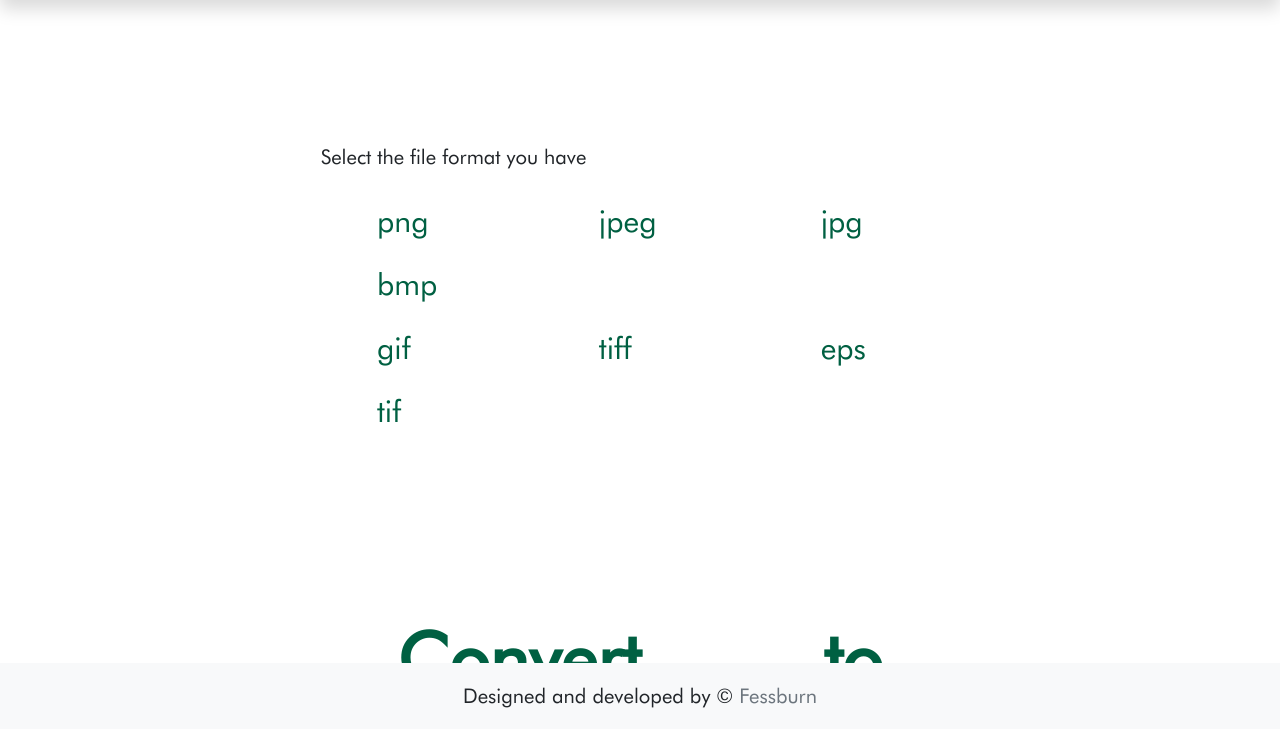
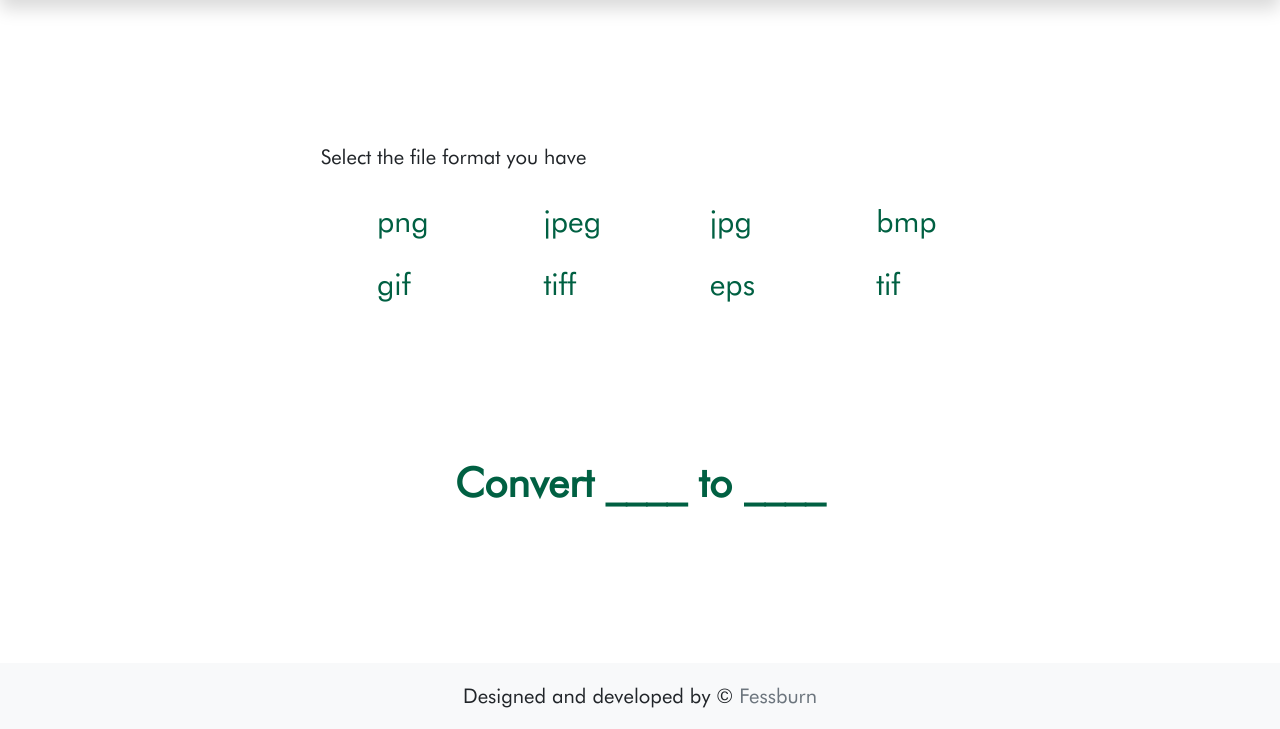
Before and after one commit to Ocolus1/img_convert, a Django app: template main/templates/main/index.html in a window 1280 px wide. Shown: the part 71-800 px from the top of the page. Run offline with Django 3.2, Linux system fonts and the light colour scheme; the template is opened without the code that fills it, so the values that code supplies are empty; some libraries are stand-ins or nearby versions.

Commit message:
change the flex format

```diff
--- a/main/templates/main/index.html
+++ b/main/templates/main/index.html
@@ -1,4 +1,5 @@
 {% extends 'main/base.html' %}{% load static %} {% block content %}
+<link rel="stylesheet" href="{% static 'main/css/main.css' %}" />
 <div class="container mb-5 pb-5">
   <div class="row">
     <div class="position-fixed bottom-0 end-0 p-3" style="z-index: 11">
@@ -39,30 +40,30 @@
         <p class="ps-4 img_format_p">Select the file format you have</p>
         <div class="container">
           <div class="row">
-            <div class="col p-2">
+            <div class="col-6 col-md-3 p-2">
               <span class="img_t">png</span>
             </div>
-            <div class="col p-2">
+            <div class="col-6 col-md-3 p-2">
               <span class="img_t">jpeg</span>
             </div>
-            <div class="col p-2">
+            <div class="col-6 col-md-3 p-2">
               <span class="img_t">jpg</span>
             </div>
-            <div class="col p-2">
+            <div class="col-6 col-md-3 p-2">
               <span class="img_t">bmp</span>
             </div>
           </div>
           <div class="row">
-            <div class="col p-2">
+            <div class="col-6 col-md-3 p-2">
               <span class="img_t">gif</span>
             </div>
-            <div class="col p-2">
+            <div class="col-6 col-md-3 p-2">
               <span class="img_t">tiff</span>
             </div>
-            <div class="col p-2">
+            <div class="col-6 col-md-3 p-2">
               <span class="img_t">eps</span>
             </div>
-            <div class="col p-2">
+            <div class="col-6 col-md-3 p-2">
               <span class="img_t">tif</span>
             </div>
           </div>
--- a/static/main/css/main.css
+++ b/static/main/css/main.css
@@ -41,16 +41,12 @@
 
 .nav_btn:hover {
     color: #ffffff;
-    font-size: 110%;
+    /* font-size: 110%; */
 }
 
 .nav-link {
     color: #006042;
     padding: .3em .5em;
-}
-
-.nav-link:hover {
-    font-size: 110%;
 }
 
 .img_t {
@@ -63,6 +59,12 @@
 
 .img_format {
     padding: 7em 1em 5em 1em;
+}
+
+.rem_header{
+  background: linear-gradient(to right, #006042, #000);
+  -webkit-background-clip: text;
+  -webkit-text-fill-color: transparent;
 }
 
 @media screen and (max-width: 768px) {
@@ -80,7 +82,7 @@
 
 @media screen and (min-width: 992px) {
     .h_4 {
-        font-size: 350%;
+        font-size: 200%;
     }
 
     .img_t {
```
Also changed, not shown: db.sqlite3, download/1CSk2aI3LLr.jpeg (deleted), download/1EEmUDPLSE6.jpeg (deleted), download/1TgXEXOH4Oc.jpeg (deleted), download/1h9537uFK9A.jpeg (deleted), download/Screenshot 2023-02-13 144112Or2xhlU5Qh.jpeg (deleted), download/fornamecheapLCVcLnicjq.jpeg (deleted), 1 other file.
